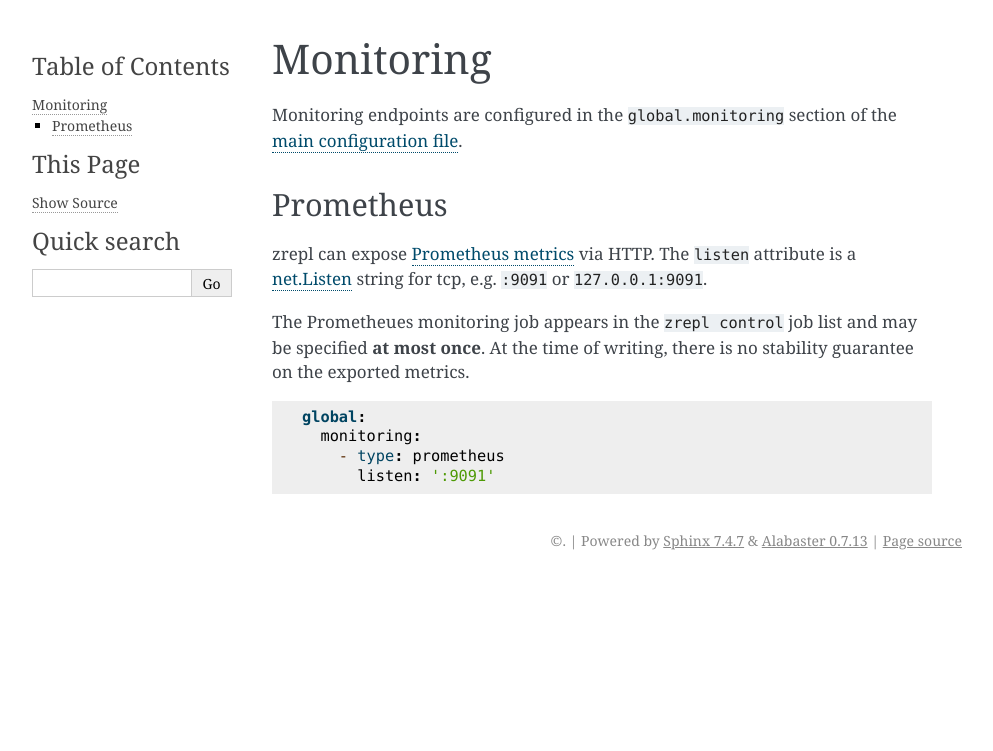
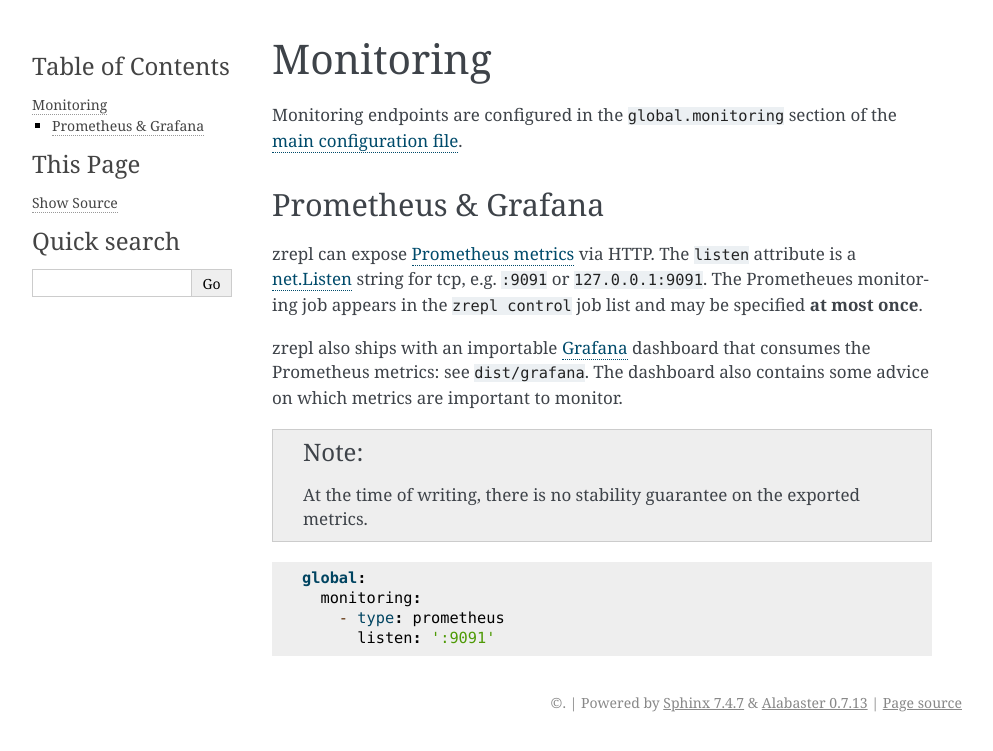
Before and after one commit to zrepl/zrepl, a Sphinx documentation site: the page built from docs/configuration/monitoring.rst, in a window 1280 px wide. Shown: the top 751 px of the page, without its empty margins (148-1141 px from the left). Built offline with Sphinx 7.4.7, drawn with Linux system fonts in a browser that asks for light colours; the version number could not be read and is left out; cross-references to code outside the pages are shown as plain code.

Commit message:
dist: add grafana dashboard
fixes #116

```diff
--- a/docs/configuration/monitoring.rst
+++ b/docs/configuration/monitoring.rst
@@ -9,14 +9,20 @@
 
 .. _monitoring-prometheus:
 
-Prometheus
-----------
+Prometheus & Grafana
+--------------------
 
 zrepl can expose `Prometheus metrics <https://prometheus.io/docs/instrumenting/exposition_formats/>`_ via HTTP.
 The ``listen`` attribute is a `net.Listen <https://golang.org/pkg/net/#Listen>`_  string for tcp, e.g. ``:9091`` or ``127.0.0.1:9091``.
+The Prometheues monitoring job appears in the ``zrepl control`` job list and may be specified **at most once**.
 
-The Prometheues monitoring job appears in the ``zrepl control`` job list and may be specified **at most once**.
-At the time of writing, there is no stability guarantee on the exported metrics.
+zrepl also ships with an importable `Grafana <https://grafana.com>`_ dashboard that consumes the Prometheus metrics:
+see :repomasterlink:`dist/grafana`.
+The dashboard also contains some advice on which metrics are important to monitor.
+
+.. NOTE::
+
+  At the time of writing, there is no stability guarantee on the exported metrics.
 
 ::
 
--- a/docs/sphinxconf/conf.py
+++ b/docs/sphinxconf/conf.py
@@ -173,6 +173,7 @@
 # http://www.sphinx-doc.org/en/stable/ext/extlinks.html
 extlinks = {
     'issue':('https://github.com/zrepl/zrepl/issues/%s', 'issue #'),
+    'repomasterlink':('https://github.com/zrepl/zrepl/blob/master/%s', ''),
     'sampleconf':('https://github.com/zrepl/zrepl/blob/master/config/samples%s', 'config/samples'),
     'commit':('https://github.com/zrepl/zrepl/commit/%s', 'commit '),
         }
```
Also changed, not shown: 1 other file.
